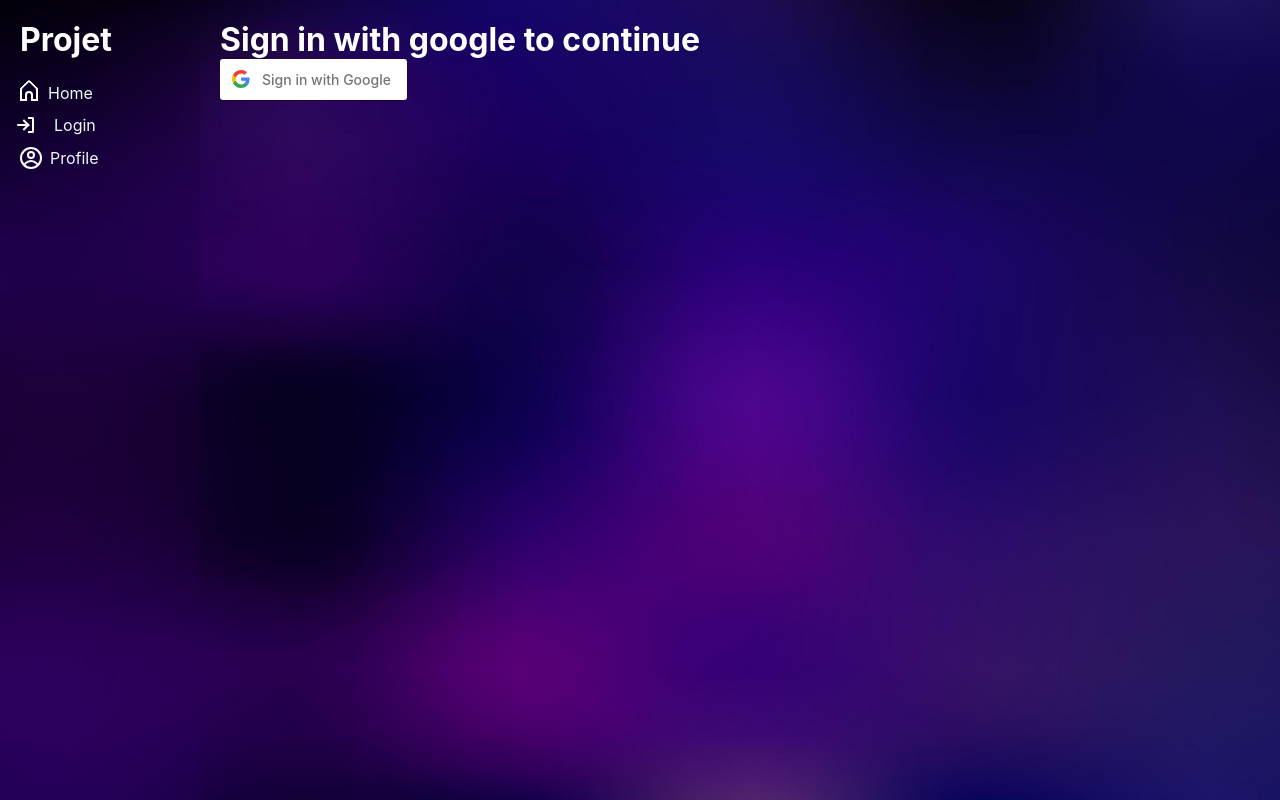
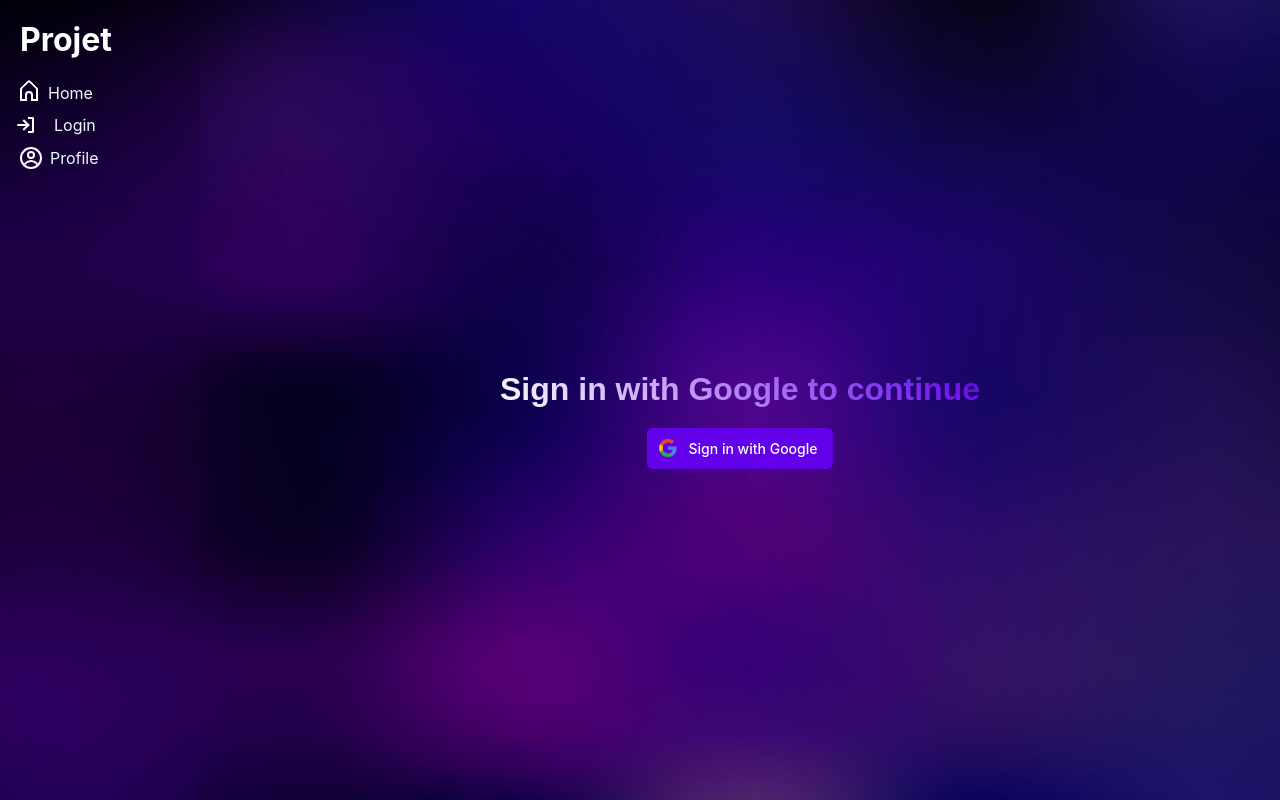
Before and after one commit to zvezdd/kickoff, a React (Create React App) app: page /login in a window 1280 px wide. Built offline with nearby package versions, Linux system fonts and the light colour scheme; no server answers.

Commit message:
login page remastered

```diff
--- /dev/null
+++ b/src/pages/Login.css
@@ -0,0 +1,30 @@
+/* src/components/Login.css */
+
+.login-container {
+  display: flex;
+  flex-direction: column;
+  align-items: center;
+  justify-content: center;
+  height: 100vh;
+}
+
+.h1-login {
+  font-family: "Arial", sans-serif;
+  background: linear-gradient(45deg, #ffffff 0%, #6200ea 100%);
+  -webkit-background-clip: text;
+  -webkit-text-fill-color: transparent;
+  margin-bottom: 20px;
+}
+
+.login-with-google-btn {
+  background-color: #6200ea;
+  color: white;
+  border: none;
+  border-radius: 5px;
+  cursor: pointer;
+  transition: background-color 0.5s ease;
+}
+
+.login-with-google-btn:hover {
+  background-color: #3700b3;
+}
--- a/src/pages/Login.jsx
+++ b/src/pages/Login.jsx
@@ -3,6 +3,7 @@
 import { auth, provider } from "../config/firebase-config";
 import { signInWithPopup } from "firebase/auth";
 import { useNavigate } from "react-router-dom";
+import "./Login.css";
 
 const Login = () => {
   const navigate = useNavigate();
@@ -13,8 +14,8 @@
   };
 
   return (
-    <div>
-      <h1>Sign in with google to continue</h1>
+    <div className="login-container">
+      <h1 className="h1-login">Sign in with Google to continue</h1>
       <button
         type="button"
         className="login-with-google-btn"
```
